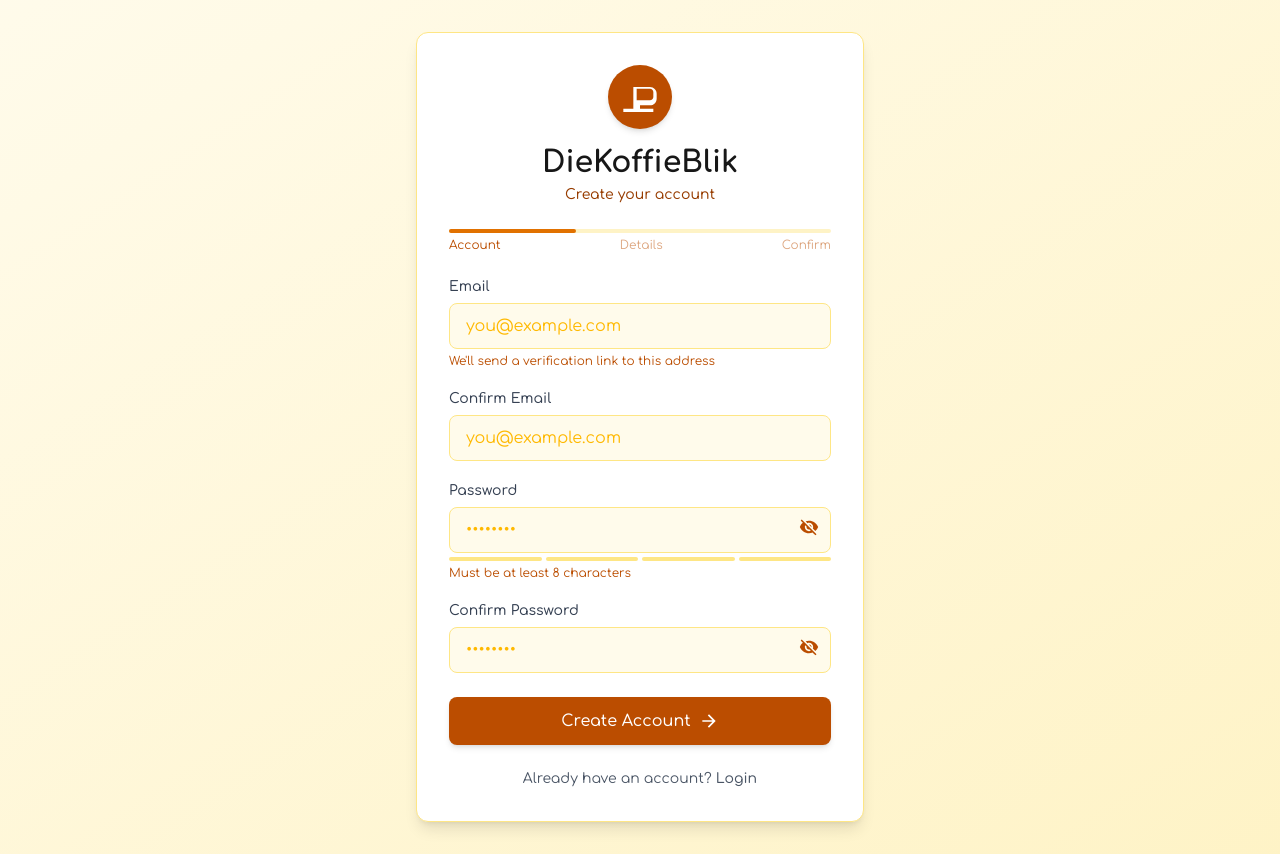
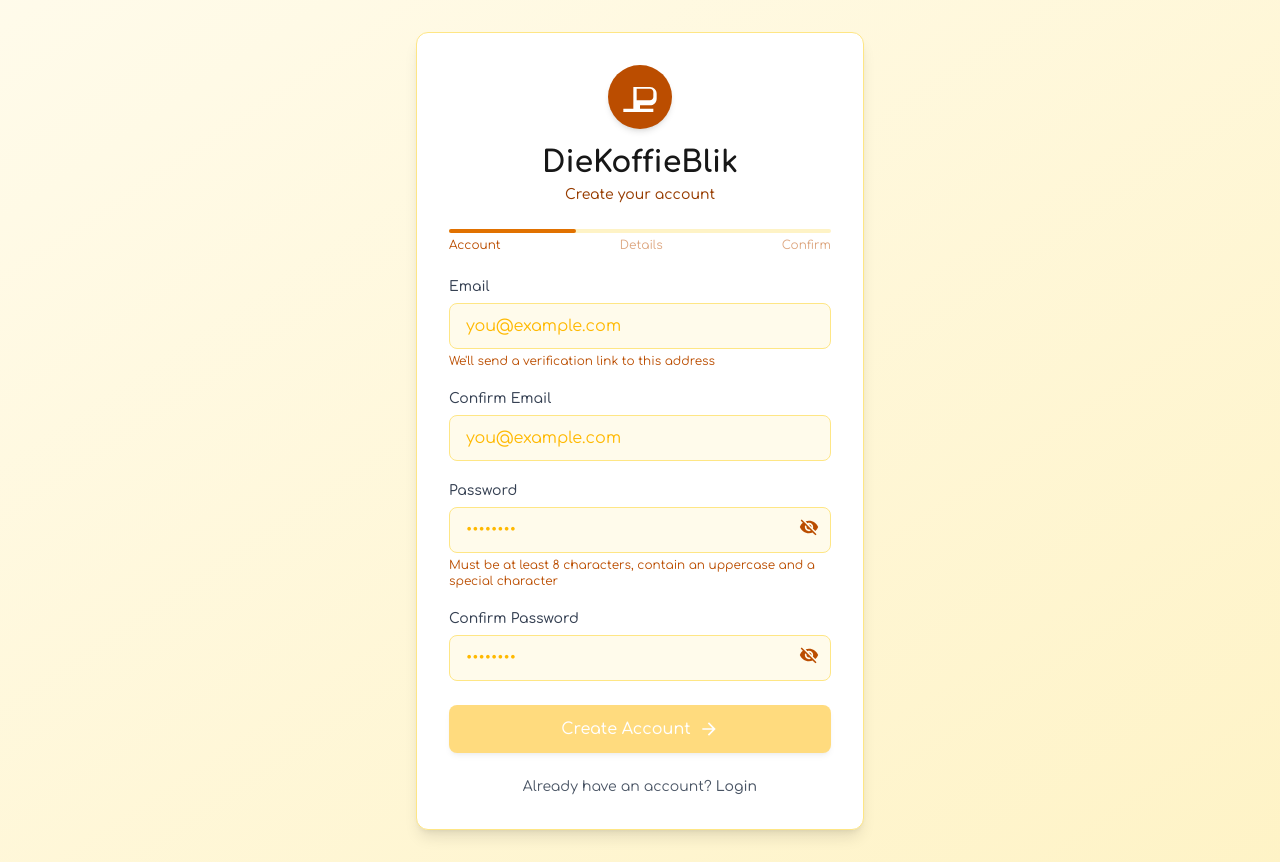
Before and after one commit to COS301-SE-2025/Coffee-Shop-Manager, a Next.js app in the folder koffieblik-login/: page /register in a window 1280 px wide. Built offline with nearby package versions, Linux system fonts and the light colour scheme.

Commit message:
Made the submit button unclicable when information is missing

```diff
--- a/koffieblik-login/src/app/login/page.tsx
+++ b/koffieblik-login/src/app/login/page.tsx
@@ -24,6 +24,15 @@ export default function LoginPage() {
   const [passwordError, setPasswordError] = useState('');
   const [formSubmitted, setFormSubmitted] = useState(false);
   const [isLoading, setIsLoading] = useState(false);
+
+  const isFormValid = () => {
+    return (
+      email !== '' &&
+      password !== '' &&
+      !emailError &&
+      !passwordError
+    );
+  };
 
   // Handle form submission
   const handleSubmit = async (e: FormEvent) => {
@@ -188,24 +197,19 @@ export default function LoginPage() {
 
             <button
               type="submit"
-              disabled={isLoading}
-              className={`w-full bg-amber-700 hover:bg-amber-800 text-white py-3 px-4 rounded-lg transition duration-200 font-medium shadow-md hover:shadow-lg flex items-center justify-center mt-6 ${isLoading ? 'opacity-70 cursor-not-allowed' : ''}`}
+              disabled={!isFormValid() || isLoading}
+              className={`w-full py-3 px-4 rounded-lg transition duration-200 font-medium shadow-md flex items-center justify-center mt-6
+                ${!isFormValid() || isLoading
+                  ? 'bg-amber-400 cursor-not-allowed opacity-50'
+                  : 'bg-amber-700 hover:bg-amber-800 hover:shadow-lg'
+                }
+                text-white`}
             >
-              {isLoading ? (
-                <>
-                  <svg className="animate-spin -ml-1 mr-3 h-5 w-5 text-white" xmlns="http://www.w3.org/2000/svg" fill="none" viewBox="0 0 24 24">
-                    <circle className="opacity-25" cx="12" cy="12" r="10" stroke="currentColor" strokeWidth="4"></circle>
-                    <path className="opacity-75" fill="currentColor" d="M4 12a8 8 0 018-8V0C5.373 0 0 5.373 0 12h4zm2 5.291A7.962 7.962 0 014 12H0c0 3.042 1.135 5.824 3 7.938l3-2.647z"></path>
-                  </svg>
-                  <span>Signing In...</span>
-                </>
-              ) : (
-                <>
-                  <svg xmlns="http://www.w3.org/2000/svg" viewBox="0 0 24 24" fill="currentColor" className="w-5 h-5 mr-2">
-                    <path d="M11 7L9.6 8.4l2.6 2.6H2v2h10.2l-2.6 2.6L11 17l5-5-5-5zm9 12h-8v2h8c1.1 0 2-.9 2-2V5c0-1.1-.9-2-2-2h-8v2h8v14z" />
-                  </svg>
-                  <span>Sign In</span>
-                </>
+              <span>{isLoading ? 'Logging into Account...' : 'Login to Account'}</span>
+              {!isLoading && (
+                <svg xmlns="http://www.w3.org/2000/svg" viewBox="0 0 24 24" fill="currentColor" className="w-5 h-5 ml-2">
+                  <path d="M12 4l-1.41 1.41L16.17 11H4v2h12.17l-5.58 5.59L12 20l8-8z" />
+                </svg>
               )}
             </button>
 
--- a/koffieblik-login/src/app/register/page.tsx
+++ b/koffieblik-login/src/app/register/page.tsx
@@ -29,6 +29,21 @@ export default function RegisterPage() {
     const [formSubmitted, setFormSubmitted] = useState(false);
     const [isLoading, setIsLoading] = useState(false);
 
+    const isFormValid = () => {
+      return (
+        email !== '' &&
+        email2 !== '' &&
+        password !== '' &&
+        password2 !== '' &&
+        email === email2 &&
+        password === password2 &&
+        !emailError &&
+        !emailError2 &&
+        !passwordError &&
+        !passwordError2
+      );
+    };
+
     // Handle form submission
       const handleSubmit = async (e: FormEvent) => {
         e.preventDefault();
@@ -41,9 +56,19 @@ export default function RegisterPage() {
         setEmailError(emailValidationResult ?? '');
         const isEmailValid = !emailValidationResult;
 
+        if (email !== email2) {
+          setEmailError2("Emails do not match");
+          return;
+        }
+
         const passwordValidationResult = validatePassword(password);
         setPasswordError(passwordValidationResult ?? '');
         const isPasswordValid = !passwordValidationResult;
+
+        if (password !== password2) {
+          setPasswordError2("Passwords do not match");
+          return;
+        }
 
         if (isEmailValid && isPasswordValid) {
           setIsLoading(true);
@@ -104,7 +129,7 @@ export default function RegisterPage() {
               </label>
               <input
                 id="email-primary"
-                type="email-primary"
+                type="email"
                 placeholder="you@example.com"
                 value={email}
                 onChange={(e) => {
@@ -211,13 +236,7 @@ export default function RegisterPage() {
                   )}
                 </button>
               </div>
-              <div className="mt-1 flex space-x-1">
-                <div className="h-1 flex-1 rounded-full bg-amber-200"></div>
-                <div className="h-1 flex-1 rounded-full bg-amber-200"></div>
-                <div className="h-1 flex-1 rounded-full bg-amber-200"></div>
-                <div className="h-1 flex-1 rounded-full bg-amber-200"></div>
-              </div>
-              <p className="text-xs text-amber-700 dark:text-amber-400 mt-1">Must be at least 8 characters</p>
+              <p className="text-xs text-amber-700 dark:text-amber-400 mt-1">Must be at least 8 characters, contain an uppercase and a special character</p>
             </div>
 
             <div>
@@ -227,7 +246,7 @@ export default function RegisterPage() {
               <div className="relative">
                 <input
                   id="password-confirm"
-                  type={passwordVisible ? "text" : "password"}
+                  type={confirmPasswordVisible ? "text" : "password"}
                   placeholder="••••••••"
                   value={password2}
                   onChange={(e) => {
@@ -271,12 +290,20 @@ export default function RegisterPage() {
 
             <button
               type="submit"
-              className="w-full bg-amber-700 hover:bg-amber-800 text-white py-3 px-4 rounded-lg transition duration-200 font-medium shadow-md hover:shadow-lg flex items-center justify-center mt-6"
+              disabled={!isFormValid() || isLoading}
+              className={`w-full py-3 px-4 rounded-lg transition duration-200 font-medium shadow-md flex items-center justify-center mt-6
+                ${!isFormValid() || isLoading
+                  ? 'bg-amber-400 cursor-not-allowed opacity-50'
+                  : 'bg-amber-700 hover:bg-amber-800 hover:shadow-lg'
+                }
+                text-white`}
             >
-              <span>Create Account</span>
-              <svg xmlns="http://www.w3.org/2000/svg" viewBox="0 0 24 24" fill="currentColor" className="w-5 h-5 ml-2">
-                <path d="M12 4l-1.41 1.41L16.17 11H4v2h12.17l-5.58 5.59L12 20l8-8z" />
-              </svg>
+              <span>{isLoading ? 'Creating Account...' : 'Create Account'}</span>
+              {!isLoading && (
+                <svg xmlns="http://www.w3.org/2000/svg" viewBox="0 0 24 24" fill="currentColor" className="w-5 h-5 ml-2">
+                  <path d="M12 4l-1.41 1.41L16.17 11H4v2h12.17l-5.58 5.59L12 20l8-8z" />
+                </svg>
+              )}
             </button>
 
             <div className="text-sm text-center text-gray-600 dark:text-amber-300/70 mt-6">
```
